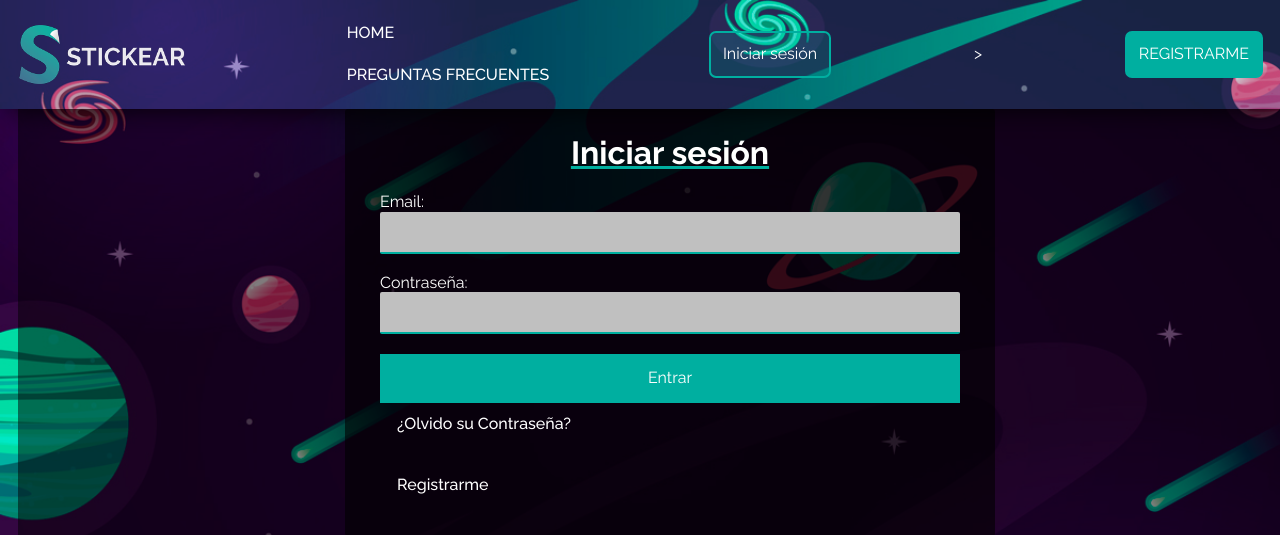
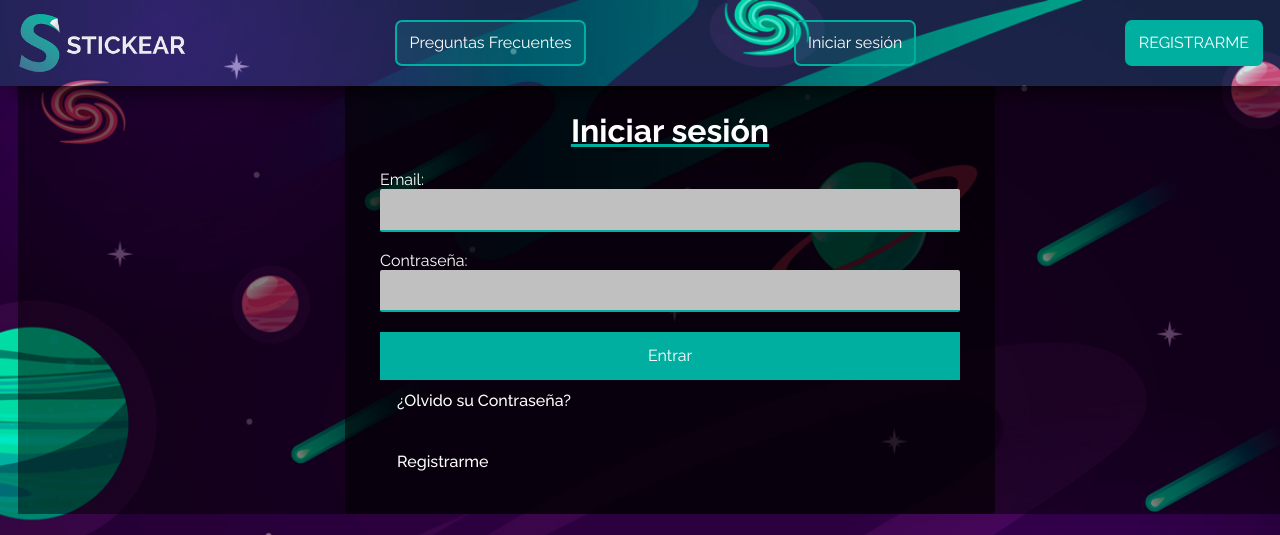
Before and after one commit to AlanSoleOne/M.A.C, a PHP site: page /usuario.php in a window 1280 px wide. Shown: the top 535 px of the page. Run offline with PHP 8.4, Linux system fonts and the light colour scheme.

Commit message:
modificado

```diff
--- a/Classes/User.php
+++ b/Classes/User.php
@@ -8,7 +8,7 @@ class User {
     private $avatar;
     private $role = 1;
 
-    public function __construct(String $username, String $email, String $password, String $avatar = null)
+    public function __construct( $username,  $email,  $password,  $avatar = null)
     {
             $this->username = $username;
             $this->email = $email;
--- a/formulario.php
+++ b/formulario.php
@@ -6,7 +6,7 @@ require 'loader.php';
 
 
 if(Auth::check()) {
-    redirect('index.php');
+    redirect('homeUsuario.php');
 }
 
 if ($_POST) {
--- a/homeUsuario.php
+++ b/homeUsuario.php
@@ -3,7 +3,7 @@
     require 'loader.php';
 
     if (Auth::guest()) {
-        redirect('usuario.php');
+        redirect('index.php');
     }
 
     if(isset($_SESSION['email'])) {
--- a/logout.php
+++ b/logout.php
@@ -3,4 +3,4 @@
 require 'loader.php';
 
 Auth::logout();
-redirect('usuario.php');
+redirect('index.php');
--- a/navbar.php
+++ b/navbar.php
@@ -2,24 +2,18 @@
 
 <div> <img class="logo" src="img/logo.png" alt=""> </div>
 
-<nav class="nav-bar">
-    <a href="index.php" class="item-menu">HOME</a>
-
-    <a href="faq.php" class="item-menu">PREGUNTAS FRECUENTES</a>
-
-</nav>
-<nav class="nav-mobile">
-    <img class="menu-hamburguesa" src="img/menu.svg" alt="">
-</nav>
 
         <?php if(Auth::guest()): ?>
 
-            <a href="usuario.php" class="boton-vacio">Iniciar sesión</a>>
+            <a href="faq.php" class="boton-vacio">Preguntas Frecuentes</a>
+            <a href="usuario.php" class="boton-vacio">Iniciar sesión</a>
             <a href="formulario.php"class="boton-registro">REGISTRARME</a>
 
         <?php else: ?>
 
-            <a href="usuario.php" class="boton-vacio">cerrar sesión</a>
+            <a href="homeUsuario.php" class="boton-vacio">ventas</a>
+            <a href="homeUsuario.php" class="boton-vacio">cambios</a>
+            <a href="logout.php" class="boton-vacio">cerrar secion</a>
 
         <?php endif; ?>
 
@@ -33,9 +27,8 @@
 
         </ul>
     </div>
+
 </nav>
-<nav class="nav-mobile">
-            <img class="menu-hamburguesa" src="img/menu.svg" alt="">
-        </nav>
+
 
 </header>
--- a/users.json
+++ b/users.json
@@ -1,2 +1,5 @@
 {"username":"rodo","email":"rodolfo.raskovsky85@gmail.com","password":"$2y$10$z1gZXtgAIBNR6PyII904yO5D.dQWBoZHKv6sukXMLopliQC4GHvK6","role":1,"id":1}
 {"username":"pedro","email":"pedro455@gmail.com","password":"$2y$10$xgRLfV16jvXO1KPJZQAtY.EPITE\/nTjiwqnRlyFvXptTK5FAkVzzu","role":1,"id":2}
+{"username":"cecilio","email":"ceciliojuries@gmail.com","password":"$2y$10$KIYGBQEcaufIDy29JbcN6unl9B6f1SC8IHDNuc5EfYmqel8QPGxAe","role":1,"id":1}
+{"username":"omar","email":"soda22@hotmail.com","password":"$2y$10$Hwi1VMQqC5QevaatQUa2I.cNOmnaSqVIg1FruKeMvOZIqXIWVTbTa","role":1,"id":2}
+{"username":"roman","email":"ceciliojuries@gmail.com","password":"$2y$10$bFH.XmZUiu0wGUBgQl1G3.8CZJxmUdNmBOxSdEX3JAf6mAR12jh5u","role":1,"id":3}
--- a/usuario.php
+++ b/usuario.php
@@ -1,7 +1,5 @@
 <?php
 
-                              // TERMINADO
-//require 'funciones.php';
 require 'loader.php';
 
 if(Auth::check()) {
@@ -16,7 +14,7 @@ if($_POST) {
     if($usuarioArray !== null) {
         $error = "Nombre de usuario o pass incorrectos";
         !Validate::loginValidate($_POST['password'], $user) ? $arrayErr['login'] = $error : Auth::login($user);
-        redirect('homeUsuario.php');
+        redirect('login.php');
 
     }
 }
```
Also changed, not shown: index.php (added, +34 -0 lines).
